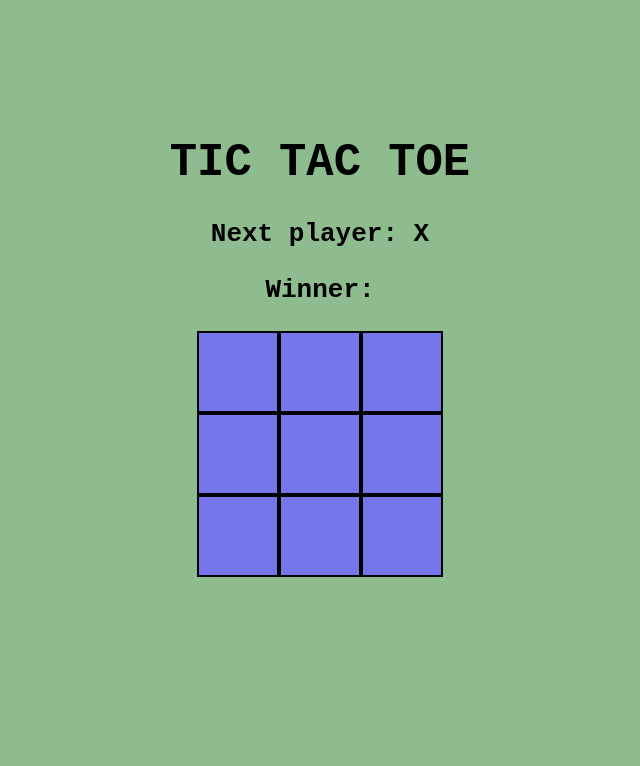
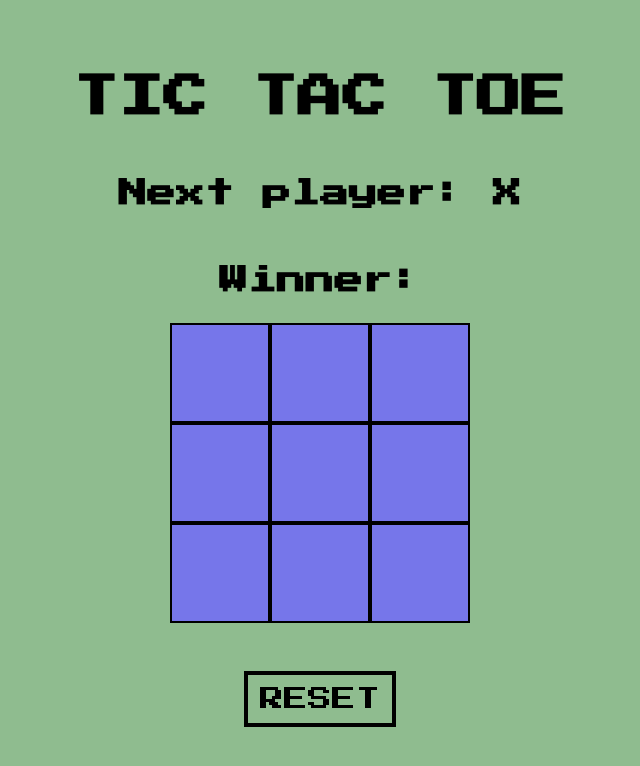
Before and after one commit to ssshhheeeyyy/tictactoe, a website: page public/index.html in a window 1280 px wide. Shown: the whole page, without its empty margins (320-960 px from the left). Drawn offline with Linux system fonts and the light colour scheme.

Commit message:
reset button and font addition

```diff
--- a/public/index.html
+++ b/public/index.html
@@ -7,8 +7,14 @@
     <title>TIC TAC TOE</title>
     <link rel="icon" type="image/x-icon" href="favicon.ico" />
     <link rel="stylesheet" href="./style.css" />
+    <link rel="preconnect" href="https://fonts.googleapis.com" />
+    <link
+      href="https://fonts.googleapis.com/css2?family=Press+Start+2P&display=swap"
+      rel="stylesheet"
+    />
   </head>
   <body>
+    <div id="game">
       <h1>TIC TAC TOE</h1>
       <h3 id="next"></h3>
       <h3 id="winner"></h3>
@@ -26,6 +32,8 @@
         <div class="square"></div>
         <div class="square"></div>
         <div class="square"></div>
+      </div>
+      <button id="reset">RESET</button>
     </div>
     <script>
       const board = document.getElementsByClassName('square');
@@ -81,6 +89,15 @@
           }
         });
       }
+
+      const reset = document.getElementById('reset');
+      reset.addEventListener('click', () => {
+        for (let keys in board) {
+          board[keys].innerHTML = '';
+          winner.innerHTML = 'Winner: ';
+          next.innerHTML = 'Next player: X';
+        }
+      });
     </script>
   </body>
 </html>
--- a/public/style.css
+++ b/public/style.css
@@ -1,25 +1,29 @@
 * {
   background-color: darkseagreen;
-  font-family: monospace;
+  /* font-family: monospace; */
+  font-family: 'Press Start 2P', cursive;
+}
+
+#game {
+  display: flex;
+  align-items: center;
+  flex-direction: column;
 }
 
 h1 {
   text-align: center;
-  margin-top: 3em;
-  font-size: 3.5em;
+  margin-top: 1.5em;
+  font-size: 2.8em;
 }
 
 h3 {
   text-align: center;
-  font-size: 2em;
+  font-size: 1.8em;
 }
 
 .row {
   display: flex;
   justify-content: center;
-  justify-items: center;
-  align-items: center;
-  align-content: center;
 }
 
 .square {
@@ -31,3 +35,10 @@ h3 {
   height: 2em;
   background-color: rgb(118, 118, 234);
 }
+
+#reset {
+  margin: 2em;
+  padding: 0.5em;
+  font-size: 1.5em;
+  border: solid 0.2em black;
+}
```
Lines whose indentation alone changed are shown as unchanged.
